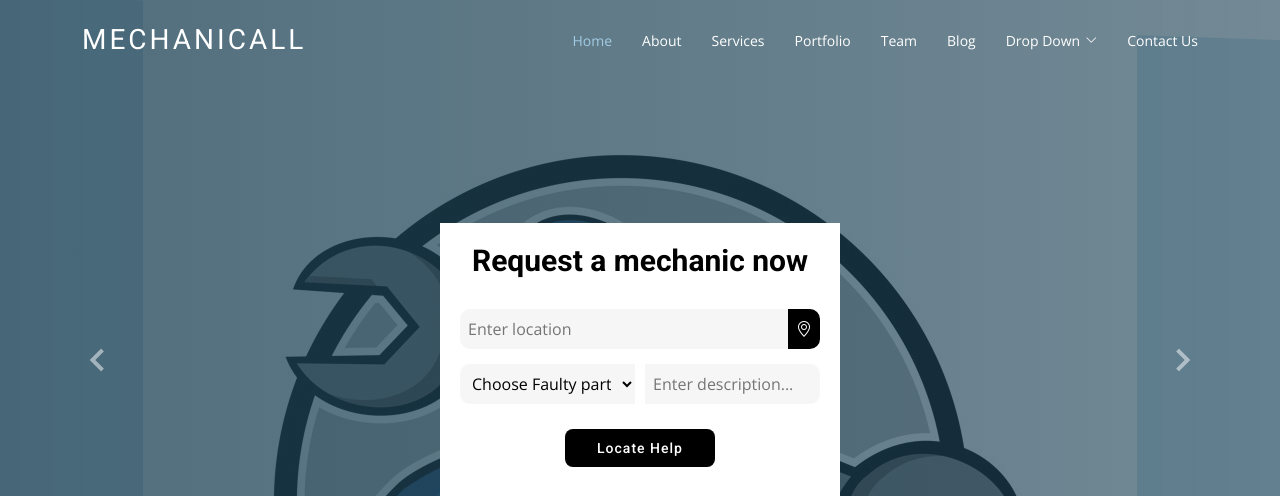
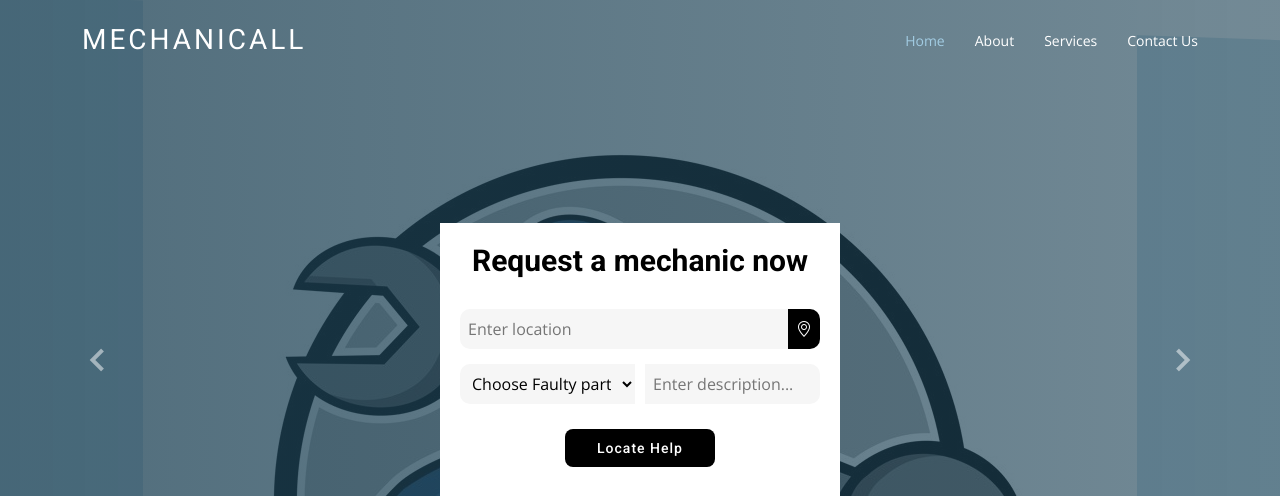
Before and after one commit to 0sugo/mechanicall, a Django app: page /index in a window 1280 px wide. Shown: the top 496 px of the page. Run offline with Django 4.2, Linux system fonts and the light colour scheme; parts of the project's set-up code (start-up, migrations or seed data) failed here and were passed over; some libraries are stand-ins or nearby versions.

Commit message:
Update index-2.html

```diff
--- a/templates/index-2.html
+++ b/templates/index-2.html
@@ -46,36 +46,15 @@
             {#        <a href="index.html"><img src="{% static 'assets/img/apple-touch-icon.png' %}" alt="" class="img-fluid"></a>#}
         </div>
 
-        <nav id="navbar" class="navbar">
+<nav id="navbar" class="navbar">
             <ul>
-                <li><a class="active " href="index.html">Home</a></li>
-                <li><a href="about.html">About</a></li>
+                <li><a class="active " href="{% url 'index' %}">Home</a></li>
+                <li><a href="{% url 'about' %}">About</a></li>
                 <li><a href="services.html">Services</a></li>
-                <li><a href="portfolio.html">Portfolio</a></li>
-                <li><a href="team.html">Team</a></li>
-                <li><a href="blog.html">Blog</a></li>
-                <li class="dropdown"><a href="#"><span>Drop Down</span> <i class="bi bi-chevron-down"></i></a>
-                    <ul>
-                        <li><a href="#">Drop Down 1</a></li>
-                        <li class="dropdown"><a href="#"><span>Deep Drop Down</span> <i class="bi bi-chevron-right"></i></a>
-                            <ul>
-                                <li><a href="#">Deep Drop Down 1</a></li>
-                                <li><a href="#">Deep Drop Down 2</a></li>
-                                <li><a href="#">Deep Drop Down 3</a></li>
-                                <li><a href="#">Deep Drop Down 4</a></li>
-                                <li><a href="#">Deep Drop Down 5</a></li>
-                            </ul>
-                        </li>
-                        <li><a href="#">Drop Down 2</a></li>
-                        <li><a href="#">Drop Down 3</a></li>
-                        <li><a href="#">Drop Down 4</a></li>
-                    </ul>
-                </li>
                 <li><a href="contact.html">Contact Us</a></li>
             </ul>
             <i class="bi bi-list mobile-nav-toggle"></i>
         </nav><!-- .navbar -->
-
     </div>
 </header><!-- End Header -->
 
```
